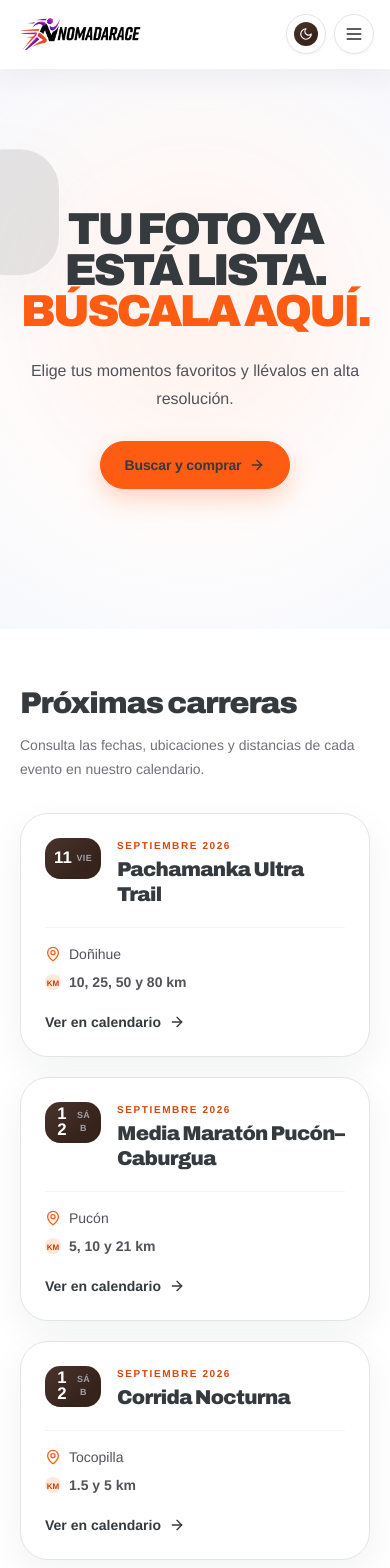
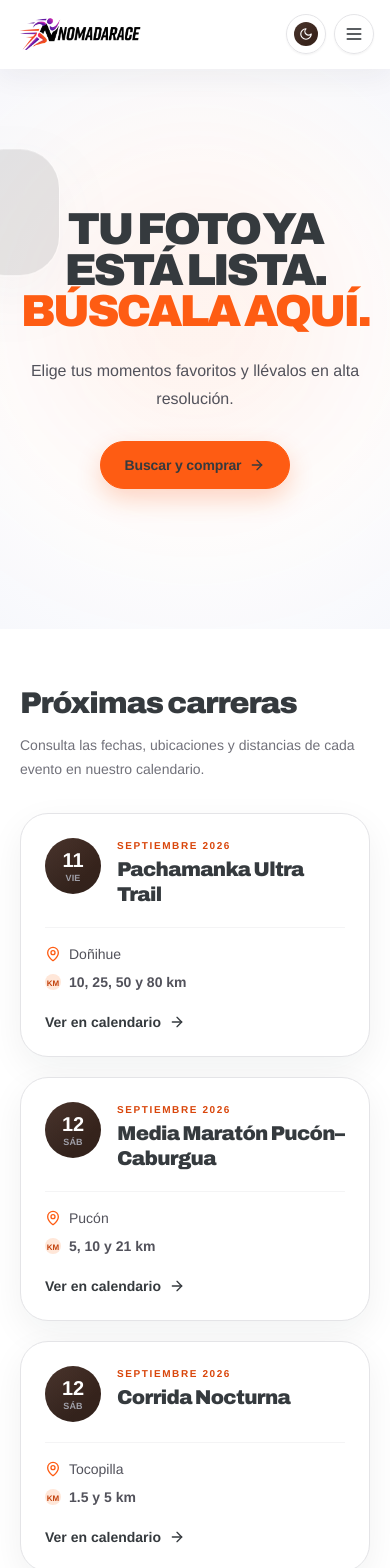
Before and after one commit to franzalbornoz1-bot/nomadarace, a Next.js app: page / in a window 390 px wide. Shown: the top 1568 px of the page. Built offline with nearby package versions, Linux system fonts and the light colour scheme; grey boxes are pictures that could not be loaded.

Commit message:
Fix mobile race date badges

```diff
--- a/app/globals.css
+++ b/app/globals.css
@@ -88,46 +88,6 @@ section[class*="bg-[#FFF0E8]"] {
   position: relative;
   overflow: hidden;
   background: linear-gradient(135deg, rgba(255,255,255,.8), rgba(255,247,242,.74));
-}
-
-/* Race cards use a compact date capsule instead of a visually heavy badge.
-   Keeping day and weekday on one line gives event titles more room on phones. */
-a.group.rounded-\[1\.75rem\] > div:first-child > span:first-child {
-  display: inline-flex;
-  min-width: 3.2rem;
-  height: 2.55rem;
-  align-items: center;
-  justify-content: center;
-  gap: .3rem;
-  padding: 0 .55rem;
-  border-radius: .95rem;
-}
-
-a.group.rounded-\[1\.75rem\] > div:first-child > span:first-child > b {
-  font-size: 1.05rem;
-}
-
-a.group.rounded-\[1\.75rem\] > div:first-child > span:first-child > small {
-  margin-top: 0;
-  font-size: .56rem;
-  letter-spacing: .04em;
-}
-
-article.group.relative > div:nth-of-type(2) > div:first-child {
-  display: inline-flex;
-  width: auto;
-  min-width: 3.4rem;
-  height: 2.7rem;
-  align-items: center;
-  justify-content: center;
-  gap: .32rem;
-  padding: 0 .6rem;
-  border-radius: 1rem;
-}
-
-article.group.relative > div:nth-of-type(2) > div:first-child > span:last-child {
-  margin-top: 0;
-  font-size: .56rem;
 }
 
 /* Day/night theme. The app uses a compact semantic palette, so these mappings
```
Also changed, not shown: components/nomada-app.tsx (+2 -1 lines).
